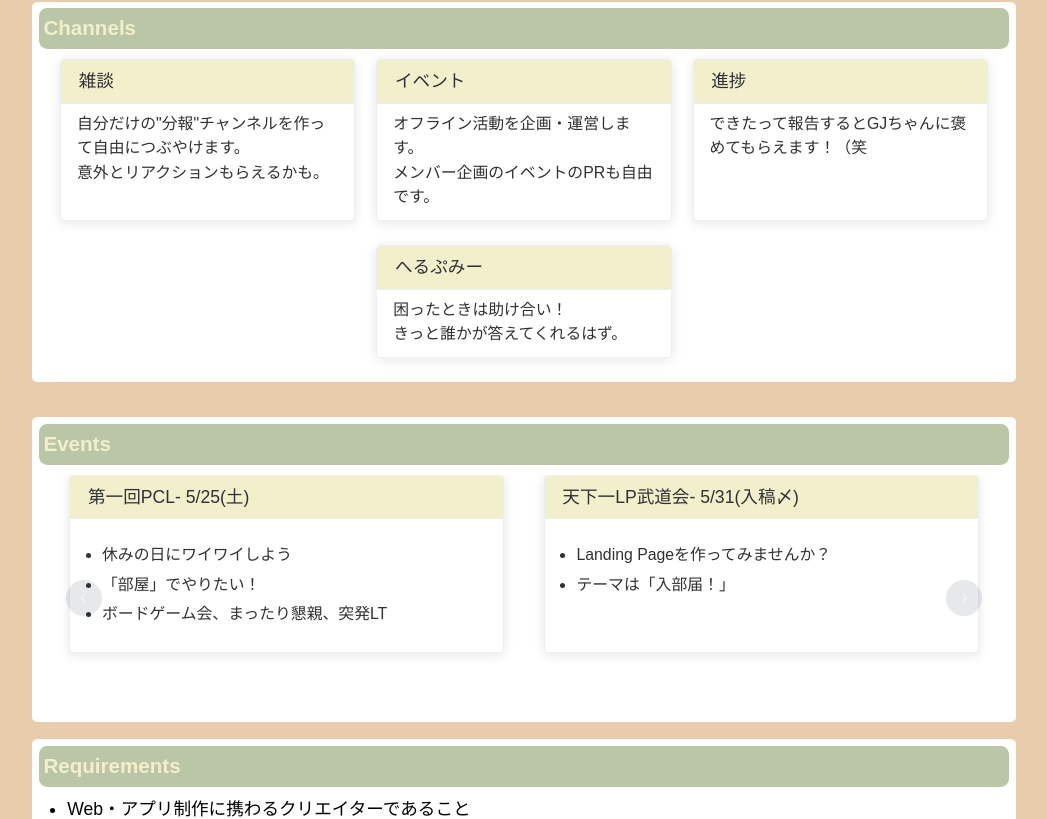
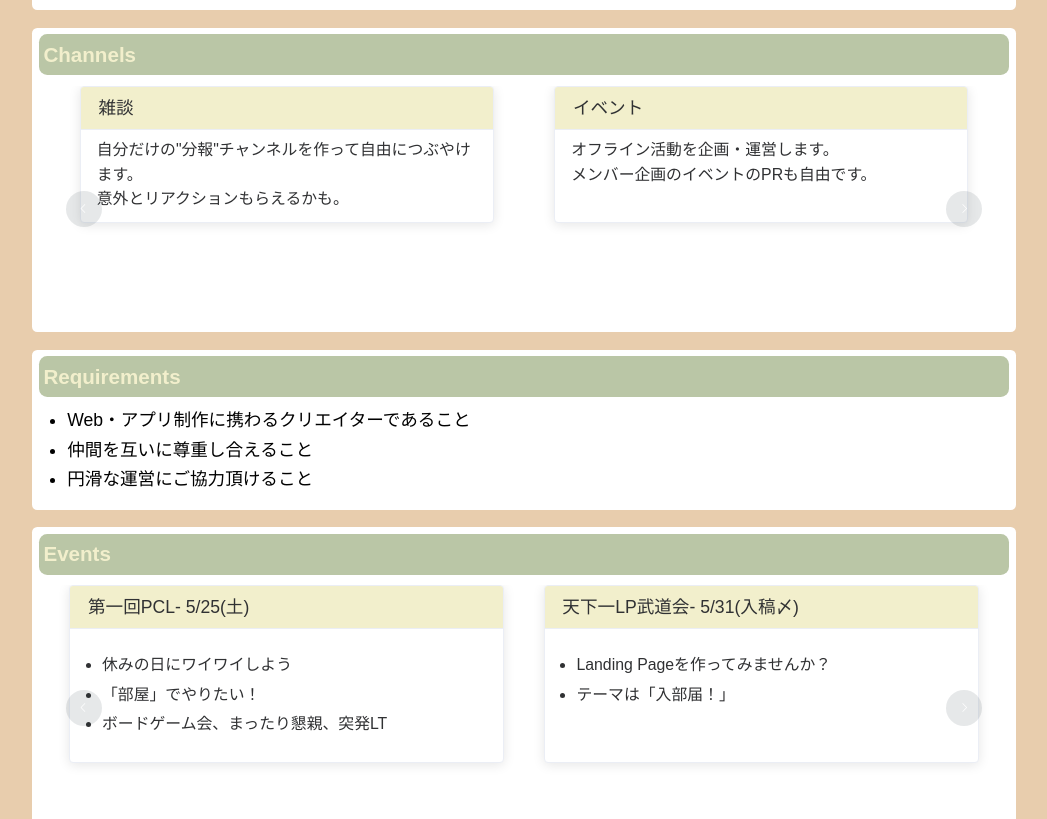
Before and after one commit to fruitriin/pcl-lp, a Vue app: page / in a window 1280 px wide. Shown: the part 1090-1909 px from the top of the page, without its empty margins (116-1163 px from the left). Built offline with nearby package versions, Linux system fonts and the light colour scheme; a web font is replaced by a local one.

Commit message:
チャンネルをカルーセル化、イベントと必須事項の配置を入れ替え

```diff
--- a/src/App.vue
+++ b/src/App.vue
@@ -1,11 +1,12 @@
 <template src="./assets/layout.html" />
 <script>
   // import buttonJoin from "/Atoms/ButtonJoin";
-  import EventCard from "./Atoms/EventCard"
+  import EventCard from "./Atoms/EventCard";
+  import ChannelCard from "./Atoms/ChannelCard";
 
   export default {
     name: 'App',
-    components: {EventCard},
+    components: {EventCard,ChannelCard},
     data() {
       return {
         descriptions : [
--- /dev/null
+++ b/src/Atoms/ChannelCard.vue
@@ -0,0 +1,19 @@
+<template>
+  <el-card>
+    <div slot="header" class="clearfix">
+      <span v-html="event.title"></span>
+    </div>
+    <div v-html="event.body.nl2br()">
+    </div>
+  </el-card>
+</template>
+
+<script>
+  export default {
+    props: {event},
+  }
+</script>
+
+<style scoped>
+
+</style>
--- a/src/assets/layout.html
+++ b/src/assets/layout.html
@@ -14,18 +14,30 @@
 
     <section class="channels">
       <h3>Channels</h3>
-      <el-row type="flex" justify="center" style="flex-wrap: wrap;">
-        <el-col v-for="(chan, k) in channels" :sm="8" :key="k">
-          <el-card>
-            <div slot="header" class="clearfix">
-              <span v-html="chan.title.nl2br()"></span>
-            </div>
-            <div v-html="chan.body.nl2br()">
-            </div>
-          </el-card>
-        </el-col>
-      </el-row>
+      <!-- SPカルーセル -->
+      <el-carousel class="hidden-sm-and-up" :interval="6000" indicator-position="outside" arrow="always" height="14em">
+        <el-carousel-item v-for="(chan, key) in channels" :key="key">
+          <channel-card :event="chan"></channel-card>
+        </el-carousel-item>
+      </el-carousel>
+      <!-- PCカルーセル -->
+      <el-carousel class="hidden-xs-only"
+                   :autoplay="false" arrow="always" height="14em">
+        <el-carousel-item v-for="page in Math.ceil(channels.length/2) " :key="page">
+          <el-row type="flex" justify="space-around">
+            <el-col v-for="ite in [1,2]" :span="11" :key="ite">
+              <channel-card :event="channels[(ite-1) + (page-1)*2]"></channel-card>
+            </el-col>
+          </el-row>
+        </el-carousel-item>
+      </el-carousel>
+    </section>
 
+    <section class="requirements">
+      <h3>Requirements</h3>
+      <ul>
+        <li v-for="(text, k) in requirements"  :key="k" v-html="text.nl2br()"></li>
+      </ul>
     </section>
 
     <section class="events">
@@ -49,13 +61,7 @@
       </el-carousel>
     </section>
 
-    <section class="requirements">
-      <h3>Requirements</h3>
-      <ul>
-        <li v-for="(text, k) in requirements"  :key="k" v-html="text.nl2br()"></li>
-      </ul>
 
-    </section>
     <section class="conclusion">
       <p>一緒に遊びたくなってこない？</p>
       <h2>Product Creator's Link</h2>
--- a/src/assets/style.scss
+++ b/src/assets/style.scss
@@ -114,6 +114,10 @@ ul {
   padding: 1em 1.6em;
 }
 
+.description{
+  margin-bottom:2.5em;
+}
+
 .channels{
   .el-card{
     margin: 0 0.6em;
@@ -122,7 +126,6 @@ ul {
   .el-col-sm-8{
     margin-bottom: 1.5em;
   }
-  margin-bottom : 2em;
 }
 
 .events {
```
